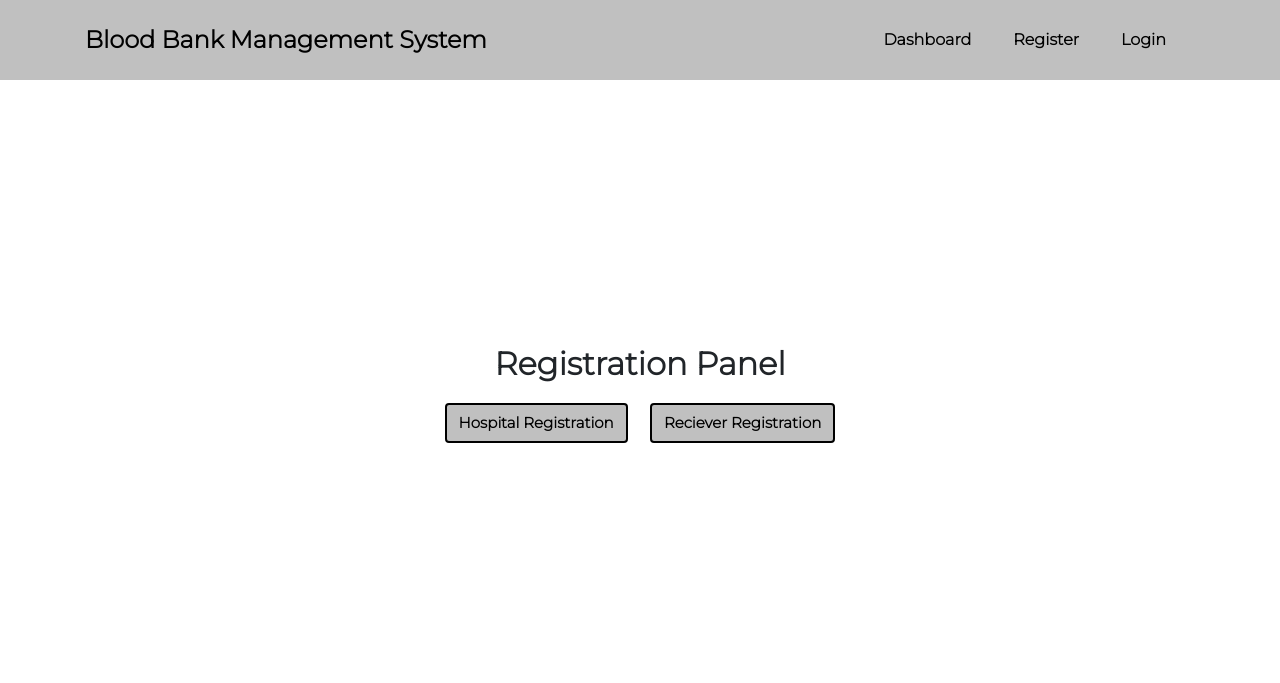
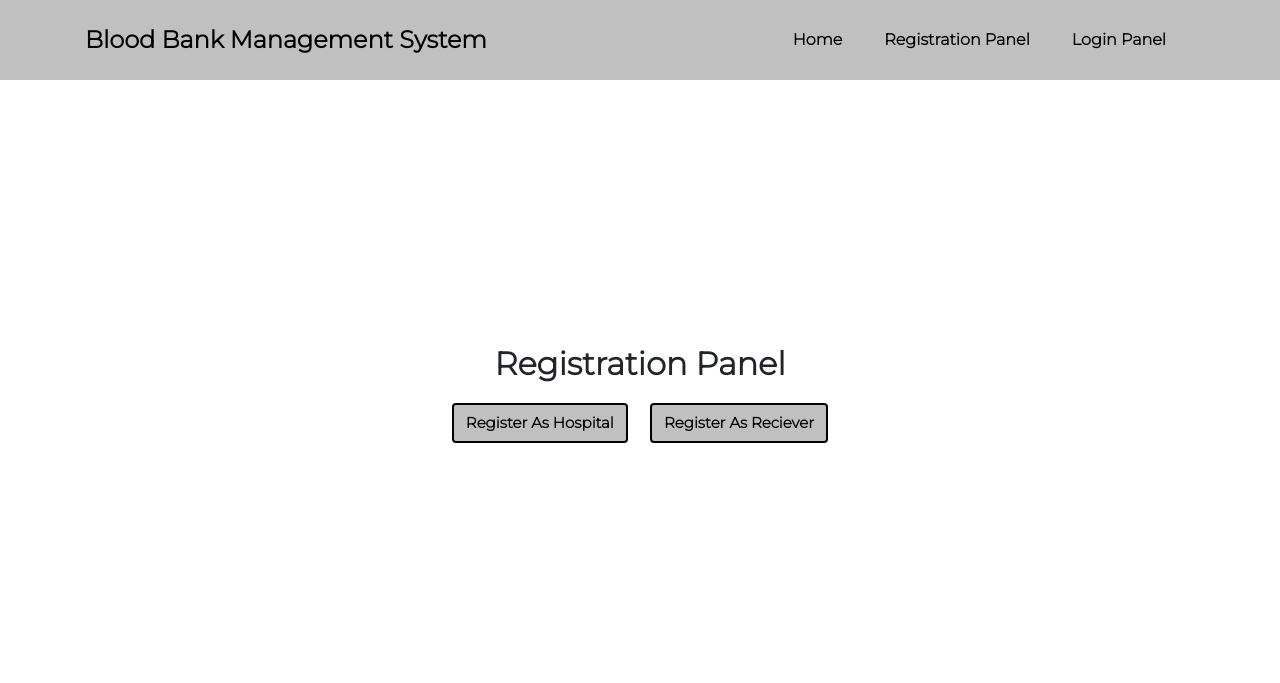
Before and after one commit to rohitroy-github/php-blood-bank-management-system, a PHP site: page /rohit-projects/register.php in a window 1280 px wide. Shown: the top 683 px of the page. Run offline with PHP 8.4, Linux system fonts and the light colour scheme.

Commit message:
update :

```diff
--- a/hospital/partials/navbar.php
+++ b/hospital/partials/navbar.php
@@ -11,7 +11,7 @@
                     <a class="link nav-link" href="index.php">Dashboard</a>
                 </li>
                 <li class="nav-item">
-                    <a class="link nav-link" href="add-blood-info.php">Add Blood Information</a>
+                    <a class="link nav-link" href="add-blood-info.php">Add Blood Sample</a>
                 </li>
                 <li class="nav-item">
                     <a class="link nav-link" href="view-requests.php">View Requests</a>
--- a/index.php
+++ b/index.php
@@ -30,6 +30,7 @@ include './config/constants.php'; ?>
             </h2>
 
             <div>
+                <p class="text-center">All available blood samples are listed here !</p>
                 <?php if (isset($_SESSION['logout-success'])) {
                     echo $_SESSION['logout-success'];
                     unset($_SESSION['logout-success']);
--- a/login.php
+++ b/login.php
@@ -40,11 +40,11 @@
 
             <div style="display: flex; flex-direction: row; justify-content: center">
                 <div class="d-flex justify-content-center" style="padding: 1%">
-                    <a href="./hospital/login.php" class="btn adminPanelBtn">Hospital Login</a>
+                    <a href="./hospital/login.php" class="btn adminPanelBtn">Login As Hospital</a>
                 </div>
 
                 <div class="d-flex justify-content-center" style="padding: 1%">
-                    <a href="./reciever/login.php" class="btn adminPanelBtn">Reciever Login</a>
+                    <a href="./reciever/login.php" class="btn adminPanelBtn">Login As Reciever</a>
                 </div>
             </div>
         </div>
--- a/partials/navbar.php
+++ b/partials/navbar.php
@@ -8,13 +8,13 @@
         <div class="collapse navbar-collapse" id="navbarNav">
             <ul class="navbar-nav">
                 <li class="nav-item">
-                    <a class="link nav-link" href="index.php">Dashboard</a>
+                    <a class="link nav-link" href="index.php">Home</a>
                 </li>
                 <li class="nav-item">
-                    <a class="link nav-link" href="register.php">Register</a>
+                    <a class="link nav-link" href="register.php">Registration Panel</a>
                 </li>
                 <li class="nav-item">
-                    <a class="link nav-link" href="login.php">Login</a>
+                    <a class="link nav-link" href="login.php">Login Panel</a>
                 </li>
             </ul>
         </div>
--- a/register.php
+++ b/register.php
@@ -38,13 +38,13 @@
         >
           <div class="d-flex justify-content-center" style="padding: 1%">
             <a href="./hospital/register.php" class="btn adminPanelBtn"
-              >Hospital Registration</a
+              >Register As Hospital</a
             >
           </div>
 
           <div class="d-flex justify-content-center" style="padding: 1%">
             <a href="./reciever/register.php" class="btn adminPanelBtn"
-              >Reciever Registration</a
+              >Register As Reciever</a
             >
           </div>
         </div>
```
